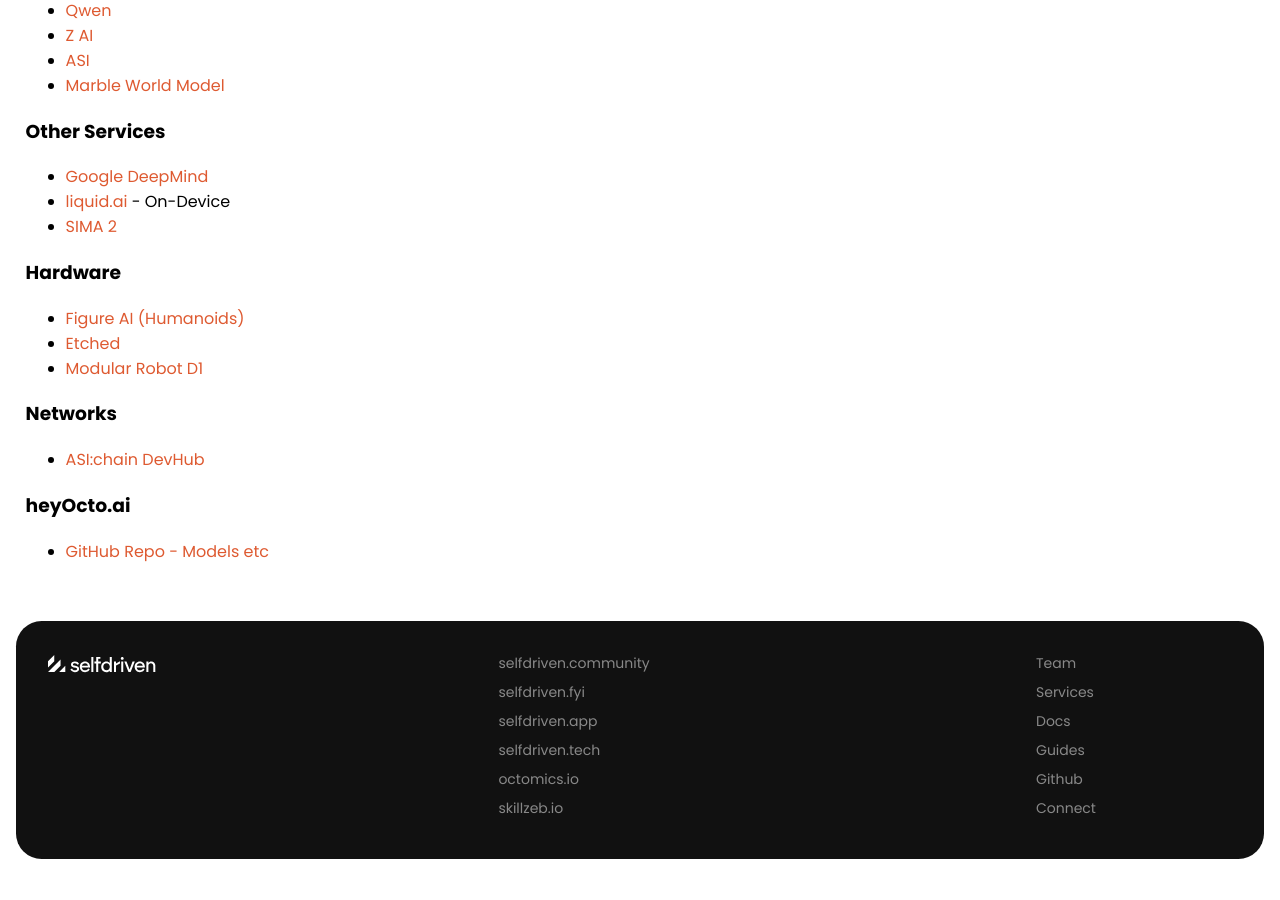
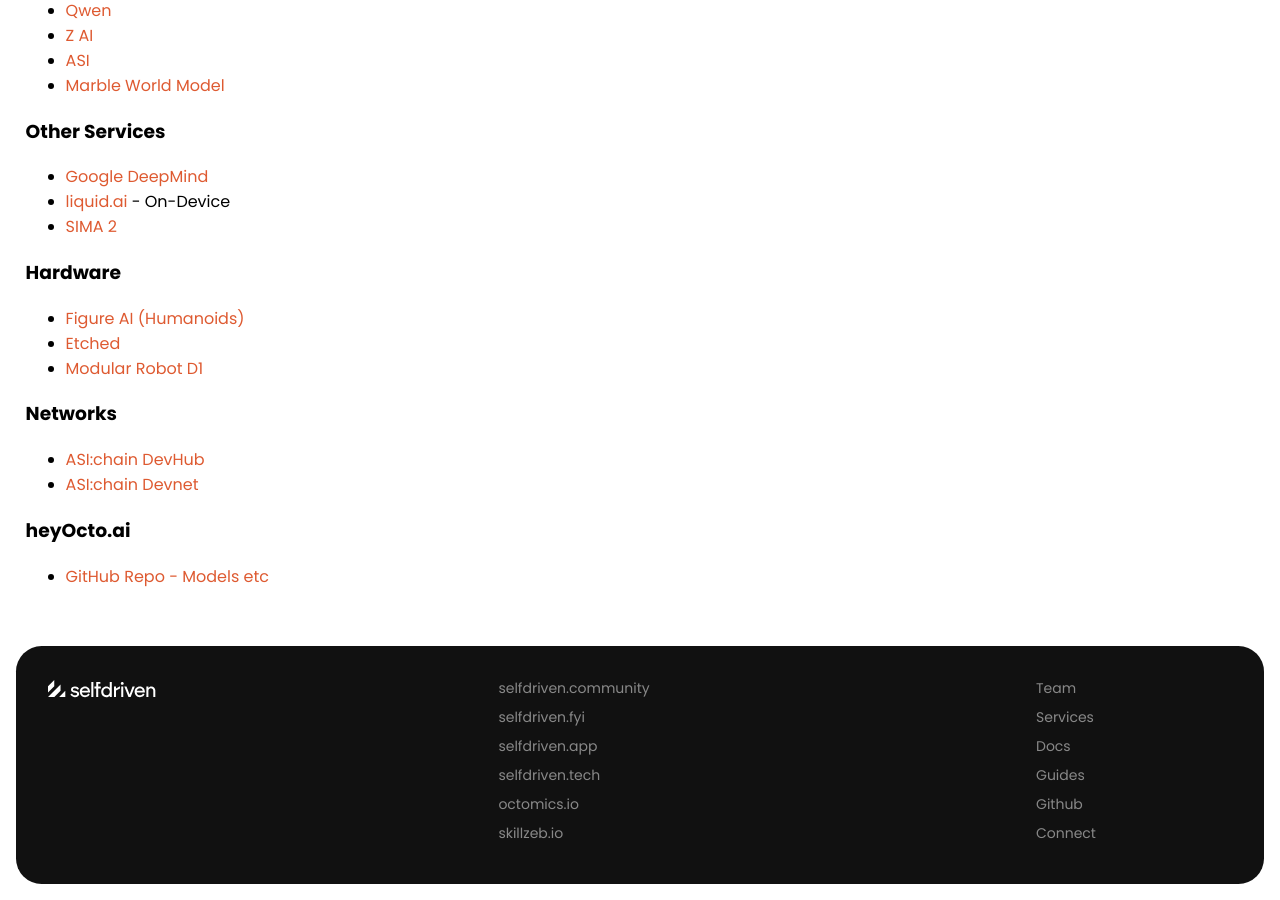
Before and after one commit to selfdriven-foundation/selfdriven-ai, a Jekyll site: the page built from docs/pages/tech.md, in a window 1280 px wide and 900 px high, scrolled down 743 px. Built offline with Jekyll 4.4.1, drawn with Linux system fonts in a browser that asks for light colours; before the commit the page ends 1618 px from its top, so only the background shows below that.

Commit message:
Update tech.md

```diff
--- a/docs/pages/tech.md
+++ b/docs/pages/tech.md
@@ -44,6 +44,7 @@
 
 ### Networks
 - [ASI:chain DevHub](https://superintelligence.io/dev-hub/)
+- [ASI:chain Devnet](https://superintelligence.io/products/asi-chain/)
 
 ### heyOcto.ai
 - [GitHub Repo - Models etc](https://github.com/selfdriven-foundation/octo/tree/main/heyocto)
```
